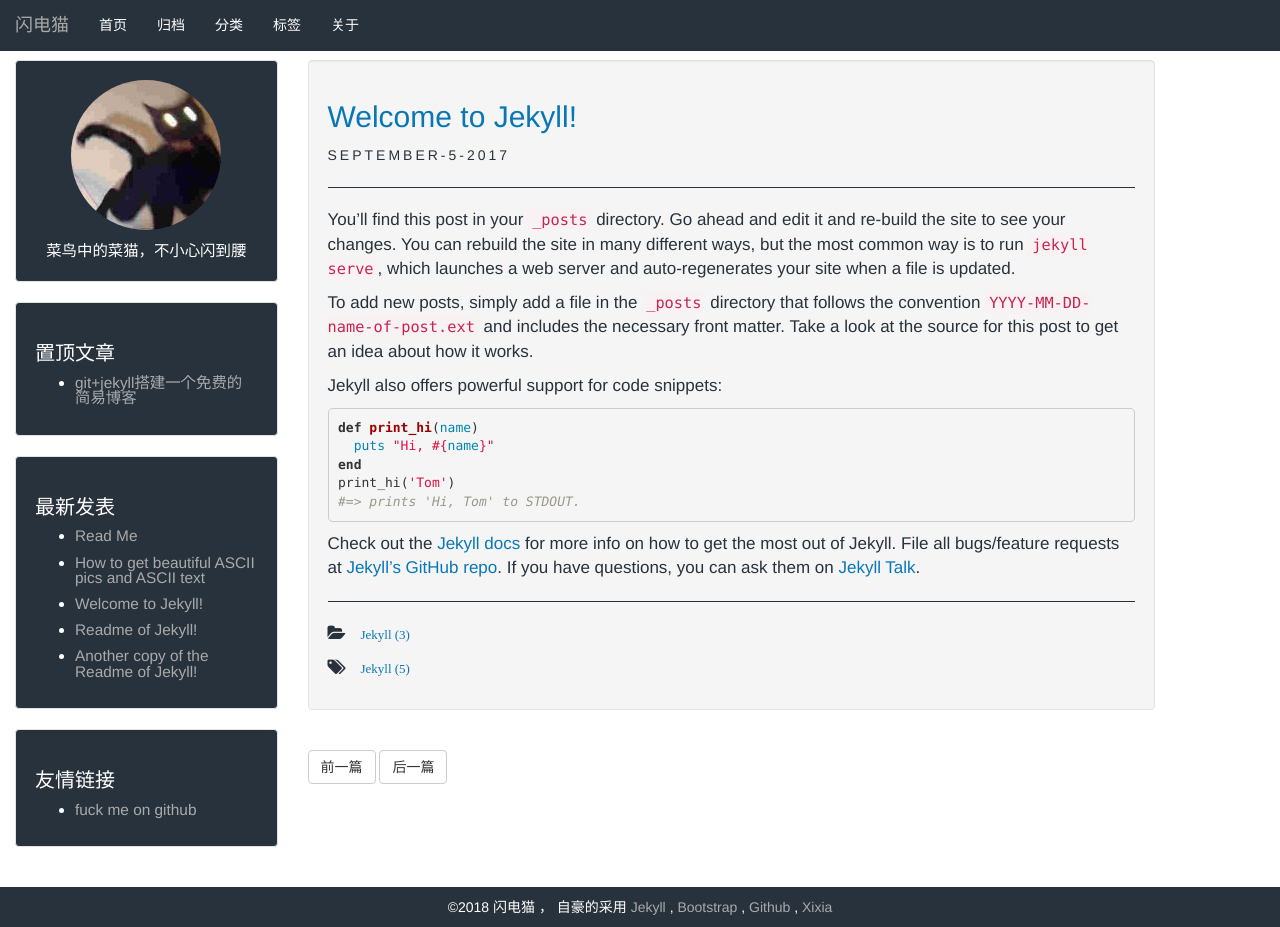
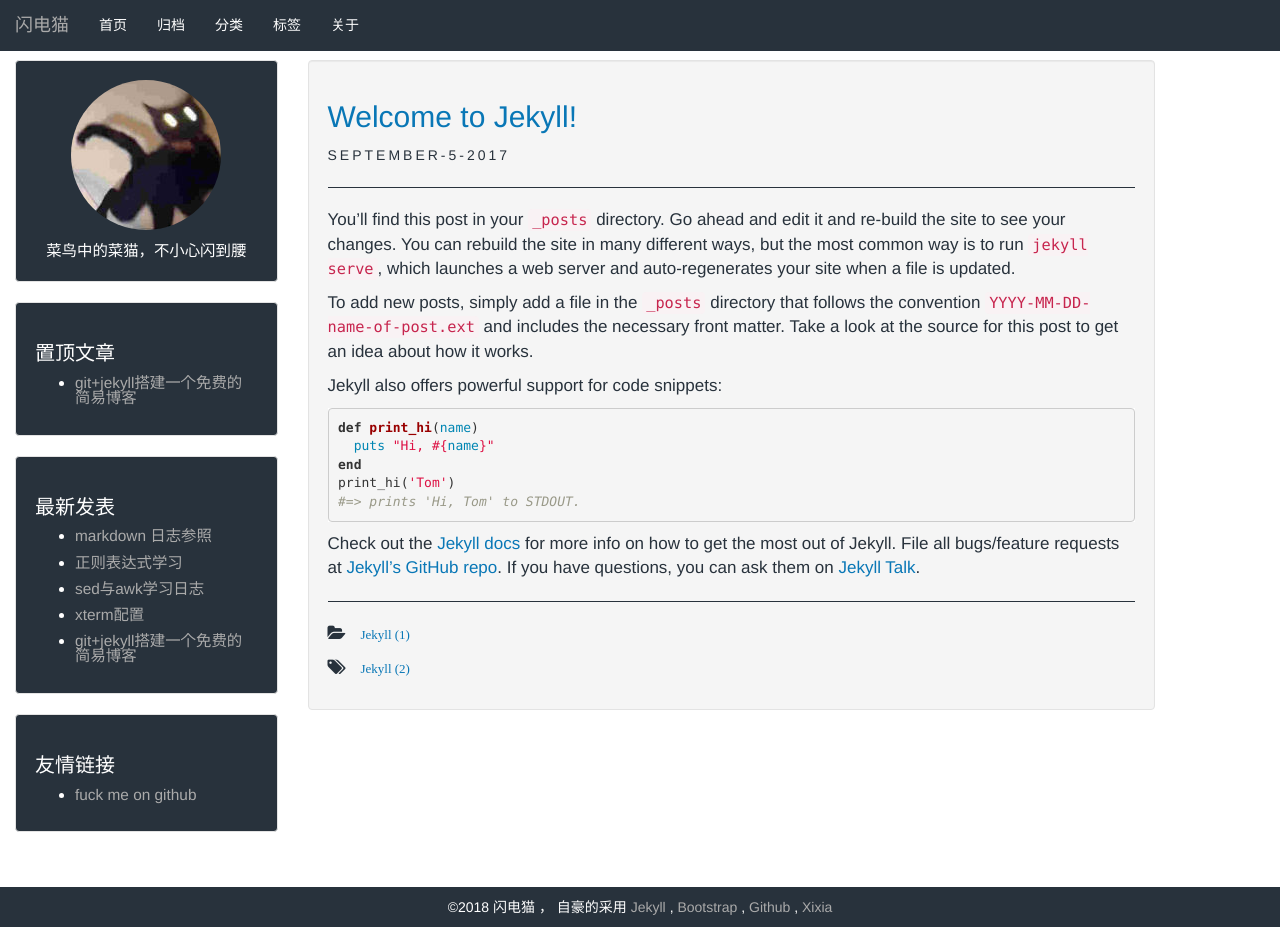
Before and after one commit to qfdmx/qfdmx.github.io, a Jekyll site: the page built from example_posts/2017-09-05-welcome-to-jekyll.markdown, in a window 1280 px wide and 927 px high. Built offline with Jekyll 4.4.1, drawn with Linux system fonts in a browser that asks for light colours; some of the changed lines change nothing that is shown.

Commit message:
example format

```diff
--- /dev/null
+++ b/_posts/2018-06-27-exampel-of-md.markdown
@@ -0,0 +1,144 @@
+---
+layout: post
+title:  "markdown 日志参照"
+date:   2018-06-27 06:01:51 +0800
+categories: Jekyll
+tags: markdown
+description: 日志格式书写参照.
+---
+
+#标题展示
+
+# Jekyll
+
+# [Jekyll](https://jekyllrb.com/)
+
+Jekyll
+======
+
+
+#标题下面的链接标签书写
+
+[![Gem Version](https://img.shields.io/gem/v/jekyll.svg)][ruby-gems]
+[![Linux Build Status](https://img.shields.io/travis/jekyll/jekyll/master.svg?label=Linux%20build)][travis]
+[![Windows Build status](https://img.shields.io/appveyor/ci/jekyll/jekyll/master.svg?label=Windows%20build)][appveyor]
+[![Test Coverage](https://img.shields.io/codeclimate/coverage/github/jekyll/jekyll.svg)][coverage]
+[![Code Climate](https://img.shields.io/codeclimate/github/jekyll/jekyll.svg)][codeclimate]
+[![Dependency Status](https://img.shields.io/gemnasium/jekyll/jekyll.svg)][gemnasium]
+[![Security](https://hakiri.io/github/jekyll/jekyll/master.svg)][hakiri]
+
+[ruby-gems]: https://rubygems.org/gems/jekyll
+[gemnasium]: https://gemnasium.com/jekyll/jekyll
+[codeclimate]: https://codeclimate.com/github/jekyll/jekyll
+[coverage]: https://codeclimate.com/github/jekyll/jekyll/coverage
+[hakiri]: https://hakiri.io/github/jekyll/jekyll/master
+[travis]: https://travis-ci.org/jekyll/jekyll
+[appveyor]: https://ci.appveyor.com/project/jekyll/jekyll/branch/master
+
+#正文文本书写
+
+Jekyll is a simple, blog-aware, static site generator perfect for personal, project, or organization sites. Think of it like a file-based CMS, without all the complexity. Jekyll takes your content, renders Markdown and Liquid templates, and spits out a complete, static website ready to be served by Apache, Nginx or another web server. Jekyll is the engine behind [GitHub Pages](https://pages.github.com), which you can use to host sites right from your GitHub repositories.
+
+See: [https://jekyllrb.com/philosophy](https://jekyllrb.com/philosophy)
+The content of this theme is distributed and licensed under a
+![License Badge]({{ site.baseurl }}/assets/images/cc_by_88x31.png)
+
+[Creative Commons Attribution 4.0 License](https://creativecommons.org/licenses/by/4.0/legalcode)
+
+#标题使用
+
+###  1，ASCII Generator
+
+###  2，Chris.com
+
+1，[Jekyll][jekyll-url]
+
+2，[Bootstrap][bootstrap-url]
+
+3，[Github][github-url]
+
+4，[Jekyll Clean Theme][Jekyll-Clean-Theme-url]
+
+[jekyll-url]: http://jekyllrb.com/
+[bootstrap-url]: http://getbootstrap.com/
+[github-url]: https://github.com/
+[Jekyll-Clean-Theme-url]: https://github.com/scotte/jekyll-clean
+[xixia-url]: http://xixia.info/
+
+#安装使用教程书写建议
+
+## Getting Started
+
+* [Install](https://jekyllrb.com/docs/installation/) the gem
+* Read up about its [Usage](https://jekyllrb.com/docs/usage/) and [Configuration](https://jekyllrb.com/docs/configuration/)
+* Take a gander at some existing [Sites](https://wiki.github.com/jekyll/jekyll/sites)
+* [Fork](https://github.com/jekyll/jekyll/fork) and [Contribute](https://jekyllrb.com/docs/contributing/) your own modifications
+
+#链接中插入醒目提示
+
+* Have questions? Check out our official forum community [Jekyll Talk](https://talk.jekyllrb.com/) or [`#jekyll` on irc.freenode.net](https://botbot.me/freenode/jekyll/)
+
+## Code of Conduct
+
+In order to have a more open and welcoming community, Jekyll adheres to a
+[code of conduct](CODE_OF_CONDUCT.markdown) adapted from the Ruby on Rails code of
+conduct.
+
+## Diving In
+
+* [Migrate](http://import.jekyllrb.com/docs/home/) from your previous system
+* Learn how the [YAML Front Matter](https://jekyllrb.com/docs/frontmatter/) works
+* Put information on your site with [Variables](https://jekyllrb.com/docs/variables/)
+* Customize the [Permalinks](https://jekyllrb.com/docs/permalinks/) your posts are generated with
+* Use the built-in [Liquid Extensions](https://jekyllrb.com/docs/templates/) to make your life easier
+* Use custom [Plugins](https://jekyllrb.com/docs/plugins/) to generate content specific to your site
+
+## License
+
+See the [LICENSE](https://github.com/jekyll/jekyll/blob/master/LICENSE) file.
+
+#HTML语法使用
+
+`markdown遇到HTML标签将不适用markdown语法`
+
+[Chris.com][chris-ascii-art] collects a lot of ASCII pics, such like the world map：
+{% highlight v %}
+-----+-----+-----+-----+-----+-----+-----+-----+-----+-----+-----+-----
+           . _..::__:  ,-"-"._        |7       ,     _,.__
+   _.___ _ _<_>`!(._`.`-.    /         _._     `_ ,_/  '  '-._.---.-.__
+>.{     " " `-==,',._\{  \  / {)      / _ ">_,-' `                mt-2_
+  \_.:--.       `._ )`^-. "'       , [_/(                       __,/-'
+ '"'     \         "    _L        oD_,--'                )     /. (|
+          |           ,'          _)_.\\._<> 6              _,' /  '
+          `.         /           [_/_'` `"(                <'}  )
+           \\    .-. )           /   `-'"..' `:.#          _)  '
+    `        \  (  `(           /         `:\  > \  ,-^.  /' '
+              `._,   ""         |           \`'   \|   ?_)  {\
+                 `=.---.        `._._       ,'     "`  |' ,- '.
+                   |    `-._         |     /          `:`<_|h--._
+                   (        >        .     | ,          `=.__.`-'\
+                    `.     /         |     |{|              ,-.,\     .
+                     |   ,'           \   / `'            ,"     \
+                     |  /              |_'                |  __  /
+                     | |                                  '-'  `-'   \.
+                     |/                                         "    /
+                     \.                                             '
+
+                      ,/            ______._.--._ _..---.---------._
+     ,-----"-..?----_/ )      __,-'"             "                  (
+-.._(                  `-----'                                       `-
+-----+-----+-----+-----+-----+-----+-----+-----+-----+-----+-----+-----
+Map (C) 1998 Matthew Thomas. Freely usable if this line is included. <-
+{% endhighlight %}
+
+<br/>
+
+#代码书写格式
+
+{% highlight ruby %}
+def print_hi(name)
+  puts "Hi, #{name}"
+end
+print_hi('Tom')
+#=> prints 'Hi, Tom' to STDOUT.
+{% endhighlight %}
```
Also changed, not shown: example_posts/2017-05-07-another-copy-of-the-reademe-of-jekyll.markdown (renamed from _posts/example/2017-05-07-another-copy-of-the-reademe-of-jekyll.markdown), example_posts/2017-08-07-reademe-of-jekyll.markdown (renamed from _posts/example/2017-08-07-reademe-of-jekyll.markdown), example_posts/2017-09-05-welcome-to-jekyll.markdown (renamed from _posts/example/2017-09-05-welcome-to-jekyll.markdown), example_posts/2017-09-15-ascii-art-and-text.markdown (renamed from _posts/example/2017-09-15-ascii-art-and-text.markdown), example_posts/2017-09-19-README.markdown (line endings or trailing spaces), 3 other files.
